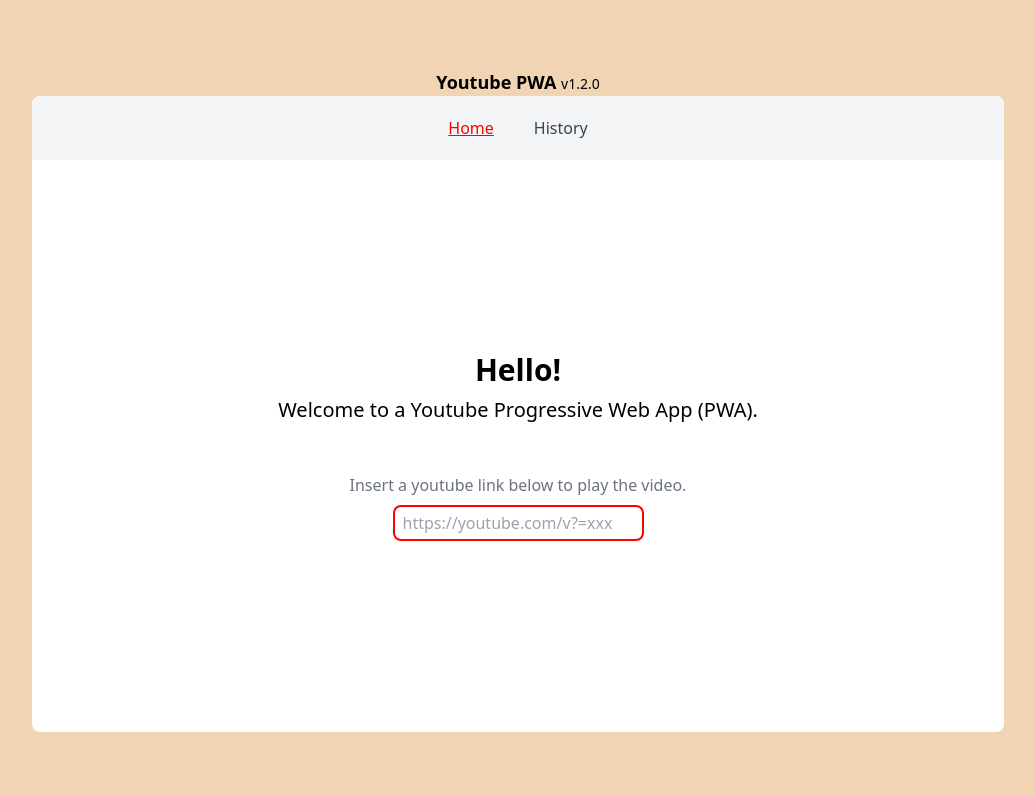
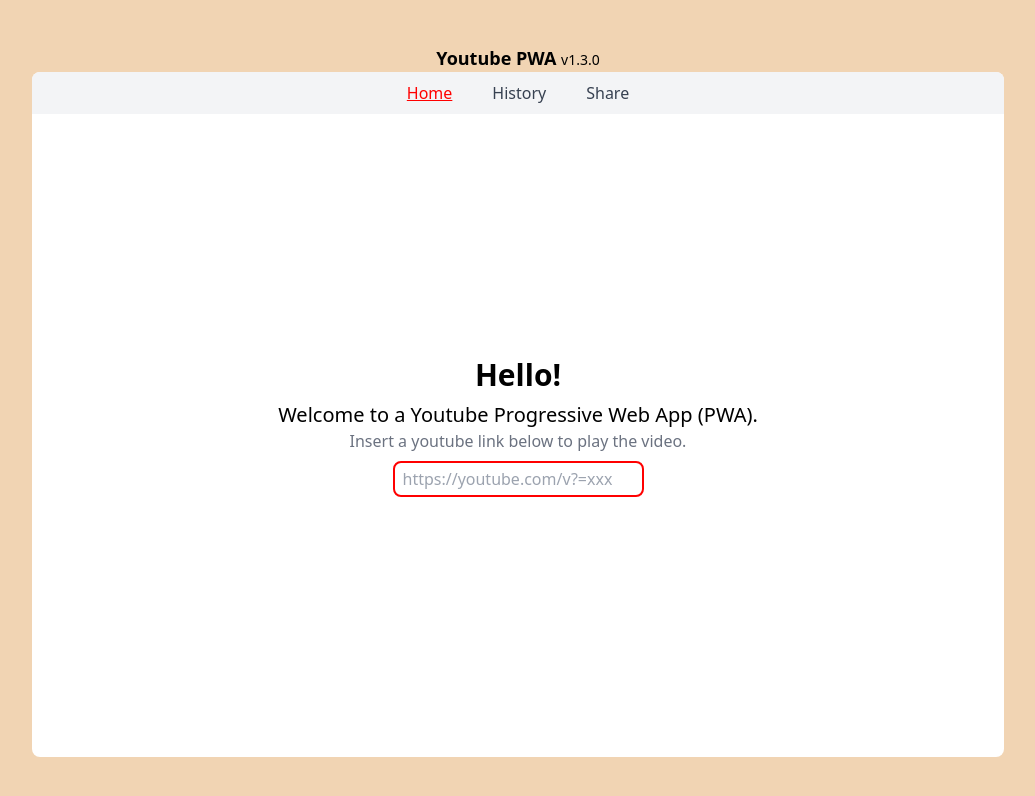
Before and after one commit to Nandhu9999/youtube-pwa, a React (Vite) app: page / in a window 1280 px wide. Shown: the top 796 px of the page, without its empty margins (122-1157 px from the left). Built offline with nearby package versions, Linux system fonts and the light colour scheme.

Commit message:
history fix

```diff
--- a/src/App.tsx
+++ b/src/App.tsx
@@ -4,8 +4,8 @@
 function App() {
   return (
     <div className="flex h-screen flex-col items-center justify-center bg-[#f1d4b3] font-sans">
-      <h1 className="text-lg font-bold">Youtube PWA <span className="text-sm font-normal">v1.2.0</span></h1>
-      <main className="relative grid h-[95%] max-h-full w-[95%] grid-rows-[64px_7fr] overflow-hidden rounded-[8px] bg-[#fff] md:h-[636px] md:w-[972px]">
+      <h1 className="text-lg font-bold">Youtube PWA <span className="text-sm font-normal">v1.3.0</span></h1>
+      <main className="relative grid h-[92%] max-h-full w-[95%] grid-rows-[42px_7fr] overflow-hidden rounded-[8px] bg-[#fff] md:h-[685px] md:w-[972px]">
         <Header />
         <Outlet />
       </main>
--- a/src/components/common/Header.tsx
+++ b/src/components/common/Header.tsx
@@ -19,14 +19,14 @@
             >
                 History
             </NavLink>
-            {/* <NavLink
-        to="/share"
-        className={({ isActive }) =>
-          isActive ? "text-blue-500 underline" : "text-gray-700"
-        }
-      >
-        Share
-      </NavLink> */}
+            <NavLink
+                to="/share"
+                className={({ isActive }) =>
+                    isActive ? "text-brand-main underline" : "text-gray-700"
+                }
+            >
+                Share
+            </NavLink>
         </nav>
     );
 }
--- a/src/components/primary/HistoryPage.tsx
+++ b/src/components/primary/HistoryPage.tsx
@@ -11,7 +11,7 @@
 
             </div>
             <hr className="my-4" />
-            <div className="mt-4 w-11/12 md:w-1/2 text-center text-gray-500">
+            <div className="mt-4 w-11/12 md:w-1/2 text-center text-gray-500 flex flex-col gap-1">
                 {history.length === 0 ? <>{"No Items found."}</> : <>
                     {history.map(item => <YoutubeCard key={item} videoId={item} />)}</>}
             </div>
@@ -33,8 +33,8 @@
         useYoutubeStore.getState().removeFromHistory(videoId)
     }
 
-    return (<div onClick={watchAgain} className="cursor-pointer w-full h-16 rounded-lg p-2 bg-black/50 text-white">
-        <div>
+    return (<div className=" w-full h-16 rounded-lg p-2 divide-y-4 divide-black/0 bg-black/50 text-white">
+        <div onClick={watchAgain} className="bg-black/50 rounded-md cursor-pointer">
             <span className="font-bold">Video ID:</span>{" " + videoId}
         </div>
         <div className="flex flex-row-reverse flex-start w-full">
--- a/src/components/primary/HomePage.tsx
+++ b/src/components/primary/HomePage.tsx
@@ -10,14 +10,13 @@
         useYoutubeStore.getState().setVideo(link)
     }
     return (
-        <div className="flex h-full w-full flex-col items-center justify-center">
+        <div className="flex h-full w-full flex-col items-center justify-center overflow-y-auto pb-4">
             {
                 videoId
                     ? <VideoPlayer videoId={videoId} />
                     : <GeneralInfo />
             }
-            <hr className="my-4" />
-            <div className="mt-4 w-1/2 text-center text-gray-500 gap-2 flex flex-col items-center">
+            <div className="w-1/2 text-center text-gray-500 gap-2 flex flex-col items-center">
                 <span>
                     {"Insert a youtube link below to play the video."}
                 </span>
@@ -47,7 +46,7 @@
 }
 function VideoPlayer({ videoId }: VideoPlayerProps) {
     return (
-        <div className="w-full overflow-hidden p-2">
+        <div className="w-full p-2">
             <YouTube videoId={videoId} opts={{
                 height: "100%",
                 width: "100%",
--- a/src/components/primary/SharePage.tsx
+++ b/src/components/primary/SharePage.tsx
@@ -9,13 +9,13 @@
 
     useEffect(() => {
         const queryParams = new URLSearchParams(window.location.search);
-        const title = queryParams.get("title");
-        const text = queryParams.get("text");
-        // const url = queryParams.get("url");
+        const title = queryParams.get("title") || "";
+        const text = queryParams.get("text") || "";
+        const url = queryParams.get("url") || "";
         setData({
-            title: title || "",
-            text: "",
-            url: text || "",
+            title: title,
+            text: text,
+            url: url,
         });
     }, []);
 
@@ -23,7 +23,7 @@
 
     return (
         <div className="flex h-full w-full flex-col items-center justify-center">
-            <div className="text-3xl font-bold">SharePage</div>
+            <div className="text-3xl font-bold">Share Here</div>
 
             <div className="mt-4">
                 {data?.title ? (
@@ -32,7 +32,7 @@
                         <div>
                             <h2>{data.title}</h2>
                             <p>{data.text}</p>
-                            <a href={data.url}>{data.url}</a>
+                            <p>{data.url}</p>
                         </div>
                     </>
                 ) : (
--- a/src/store/YoutubeStore.ts
+++ b/src/store/YoutubeStore.ts
@@ -44,6 +44,7 @@
   },
   removeFromHistory: (videoId) => {
     set({ history: get().history.filter((item) => item !== videoId) });
+    localStorage.setItem("history", JSON.stringify(get().history));
   },
 
   _extractYouTubeVideoId: (url) => {
```
